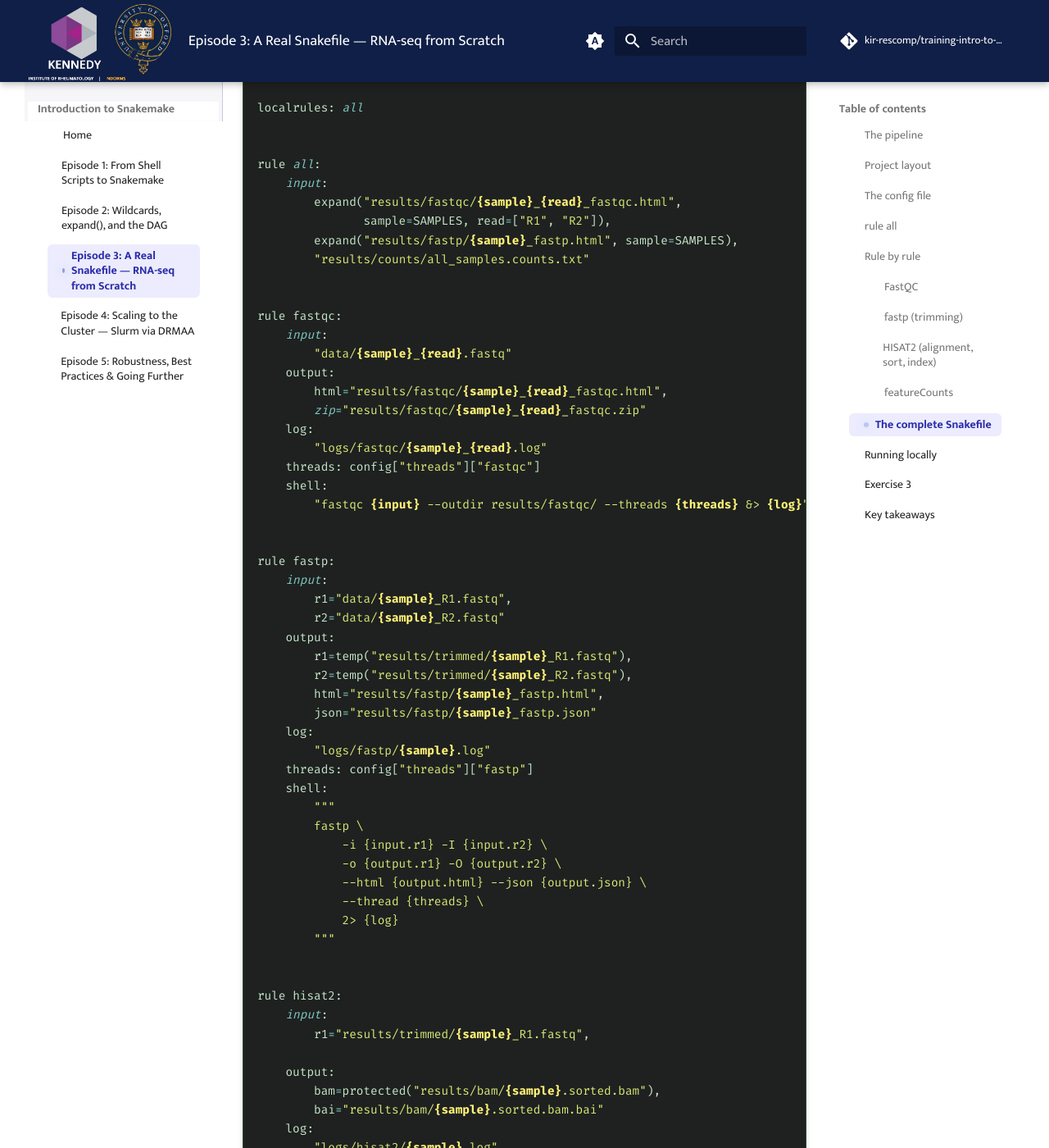
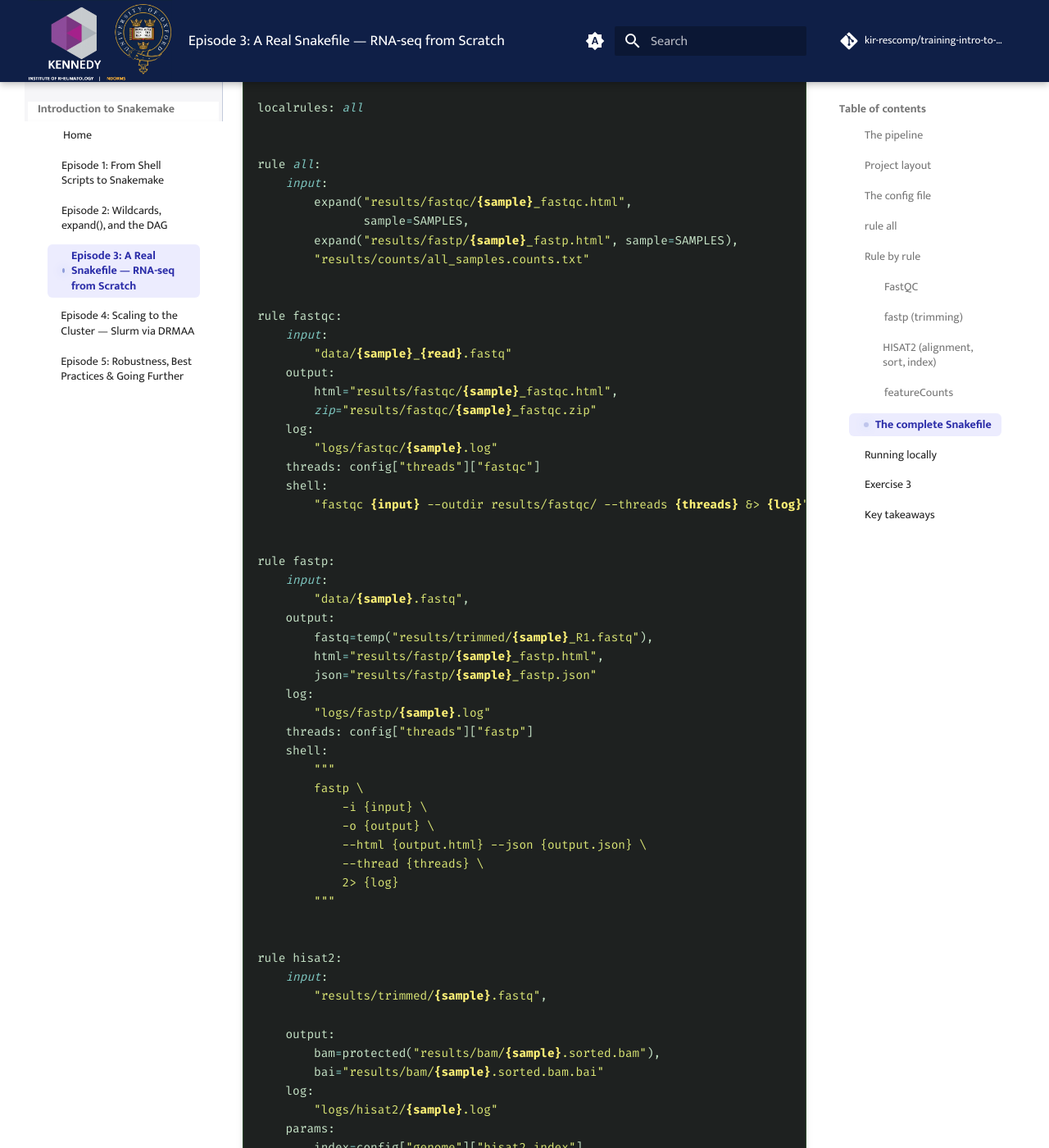
Before and after one commit to kir-rescomp/training-intro-to-snakemake, an MkDocs documentation site: the page built from docs/ep03_rnaseq_snakefile.md, in a window 1280 px wide and 1400 px high, scrolled down 6193 px. Shown: the whole window at 82% size. Built offline with MkDocs 1.6.1 and Material for MkDocs 9.7.7, drawn with Linux system fonts in a browser that asks for light colours; comment, search, counter and statistics services are not loaded; some of the changed text lies outside the part shown.

Commit message:
remove r1 and r2 from all commands

````diff
--- a/docs/ep03_rnaseq_snakefile.md
+++ b/docs/ep03_rnaseq_snakefile.md
@@ -83,7 +83,7 @@ Define all desired final outputs upfront. This forces you to be explicit about w
 rule all:
     input:
         # FastQC reports — one HTML per sample per read direction
-        expand("results/fastqc/{sample}_{read}_fastqc.html",
+        expand("results/fastqc/{sample}_fastqc.html",
                sample=SAMPLES ),
         # fastp QC reports
         expand("results/fastp/{sample}_fastp.html", sample=SAMPLES),
@@ -123,9 +123,9 @@ Two new directives appear here.
 ```python title="Snakefile"
 rule fastp:
     input:
-        r1="data/{sample}.fastq",
+        "data/{sample}.fastq",
     output:
-        r1=temp("results/trimmed/{sample}.fastq"),
+        fastq=temp("results/trimmed/{sample}.fastq"),
         html="results/fastp/{sample}_fastp.html",
         json="results/fastp/{sample}_fastp.json"
     log:
@@ -153,7 +153,7 @@ The HTML and JSON reports are *not* marked `temp()` — you want to keep those f
 ```python title="Snakefile"
 rule hisat2:
     input:
-        r1="results/trimmed/{sample}.fastq",
+        "results/trimmed/{sample}.fastq",
 
     output:
         bam=protected("results/bam/{sample}.sorted.bam"),
@@ -162,13 +162,13 @@ rule hisat2:
         "logs/hisat2/{sample}.log"
     params:
         index=config["genome"]["hisat2_index"],
-        extra="--dta --rna-strandness RF"
+        extra="--dta"
     threads: config["threads"]["hisat2"]
     shell:
         """
         hisat2 \
             -x {params.index} \
-            -1 {input.r1} -2 {input.r2} \
+            -U {input} \
             --threads {threads} \
             {params.extra} \
             2> {log} \
@@ -232,8 +232,8 @@ localrules: all
 
 rule all:
     input:
-        expand("results/fastqc/{sample}_{read}_fastqc.html",
-               sample=SAMPLES, read=["R1", "R2"]),
+        expand("results/fastqc/{sample}_fastqc.html",
+               sample=SAMPLES,
         expand("results/fastp/{sample}_fastp.html", sample=SAMPLES),
         "results/counts/all_samples.counts.txt"
 
@@ -242,10 +242,10 @@ rule fastqc:
     input:
         "data/{sample}_{read}.fastq"
     output:
-        html="results/fastqc/{sample}_{read}_fastqc.html",
-        zip="results/fastqc/{sample}_{read}_fastqc.zip"
+        html="results/fastqc/{sample}_fastqc.html",
+        zip="results/fastqc/{sample}_fastqc.zip"
     log:
-        "logs/fastqc/{sample}_{read}.log"
+        "logs/fastqc/{sample}.log"
     threads: config["threads"]["fastqc"]
     shell:
         "fastqc {input} --outdir results/fastqc/ --threads {threads} &> {log}"
@@ -253,11 +253,9 @@ rule fastqc:
 
 rule fastp:
     input:
-        r1="data/{sample}_R1.fastq",
-        r2="data/{sample}_R2.fastq"
+        "data/{sample}.fastq",
     output:
-        r1=temp("results/trimmed/{sample}_R1.fastq"),
-        r2=temp("results/trimmed/{sample}_R2.fastq"),
+        fastq=temp("results/trimmed/{sample}_R1.fastq"),
         html="results/fastp/{sample}_fastp.html",
         json="results/fastp/{sample}_fastp.json"
     log:
@@ -266,8 +264,8 @@ rule fastp:
     shell:
         """
         fastp \
-            -i {input.r1} -I {input.r2} \
-            -o {output.r1} -O {output.r2} \
+            -i {input} \
+            -o {output} \
             --html {output.html} --json {output.json} \
             --thread {threads} \
             2> {log}
@@ -276,7 +274,7 @@ rule fastp:
 
 rule hisat2:
     input:
-        r1="results/trimmed/{sample}_R1.fastq",
+        "results/trimmed/{sample}.fastq",
 
     output:
         bam=protected("results/bam/{sample}.sorted.bam"),
@@ -285,13 +283,13 @@ rule hisat2:
         "logs/hisat2/{sample}.log"
     params:
         index=config["genome"]["hisat2_index"],
-        extra="--dta --rna-strandness RF"
+        extra="--dta"
     threads: config["threads"]["hisat2"]
     shell:
         """
         hisat2 \
             -x {params.index} \
-            -1 {input.r1} -2 {input.r2} \
+            -U {input} \
             --threads {threads} \
             {params.extra} \
             2> {log} \
````
